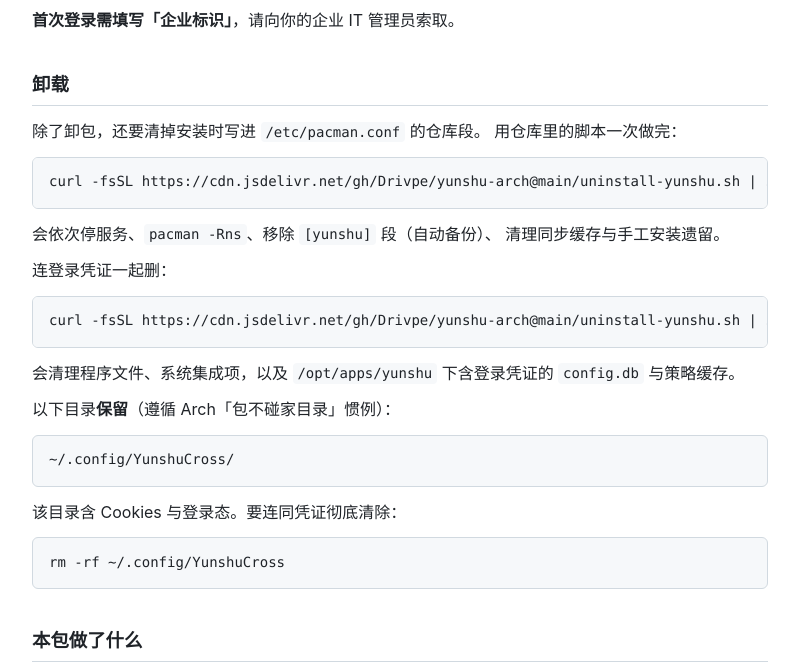
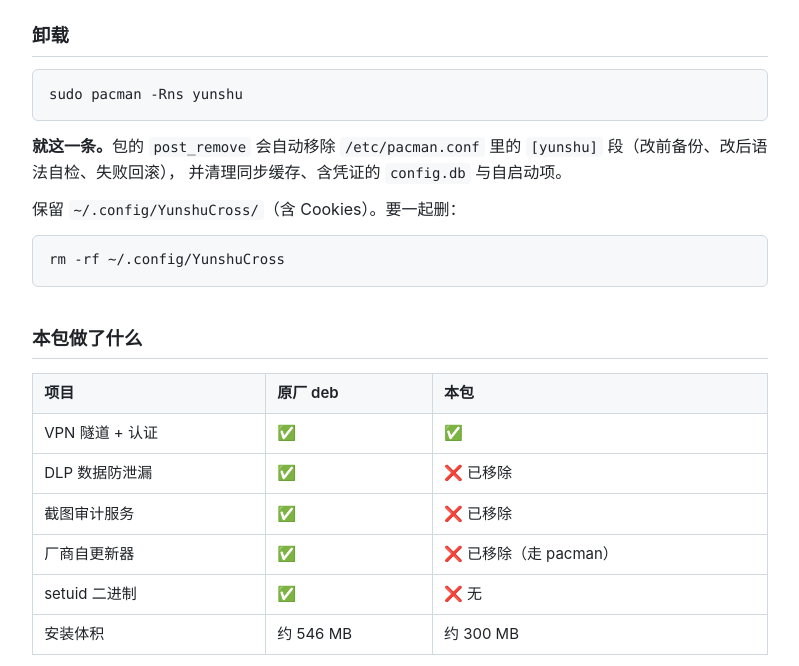
Before and after one commit to Drivpe/yunshu-arch, a plain HTML site: page docs/index.html in a window 1280 px wide. Shown: the part 1453-2119 px from the top of the page, without its empty margins (240-1039 px from the left). Drawn offline with Linux system fonts and the light colour scheme.

Commit message:
feat: 一条命令卸载（post_remove 自动清理仓库配置）

```diff
--- a/docs/index.html
+++ b/docs/index.html
@@ -51,12 +51,10 @@
 <p>在 <code>/etc/pacman.conf</code> 末尾加入：</p>
 
 <pre><code>[yunshu]
-Server = https://ghfast.top/https://github.com/Drivpe/yunshu-arch/releases/latest/download
 Server = https://github.com/Drivpe/yunshu-arch/releases/latest/download
 SigLevel = Optional TrustAll</code></pre>
 
-<p>第一行是国内加速镜像，第二行是官方源兜底；代理失效时 pacman 自动回落。
-若你在海外或不想用第三方代理，删掉第一行即可。</p>
+<p>若直连 GitHub 慢，可自行加镜像，但不建议用公共加速代理 —— 这类服务随时会掉。</p>
 
 <div class="note warn">
 <strong>关于 <code>SigLevel</code></strong><br>
@@ -102,26 +100,13 @@ makepkg -si</code></pre>
 
 <h2>卸载</h2>
 
-<p>除了卸包，还要清掉安装时写进 <code>/etc/pacman.conf</code> 的仓库段。
-用仓库里的脚本一次做完：</p>
+<pre><code>sudo pacman -Rns yunshu</code></pre>
 
-<pre><code>curl -fsSL https://cdn.jsdelivr.net/gh/Drivpe/yunshu-arch@main/uninstall-yunshu.sh | sudo bash</code></pre>
+<p><strong>就这一条。</strong>包的 <code>post_remove</code> 会自动移除
+<code>/etc/pacman.conf</code> 里的 <code>[yunshu]</code> 段（改前备份、改后语法自检、失败回滚），
+并清理同步缓存、含凭证的 <code>config.db</code> 与自启动项。</p>
 
-<p>会依次停服务、<code>pacman -Rns</code>、移除 <code>[yunshu]</code> 段（自动备份）、
-清理同步缓存与手工安装遗留。</p>
-
-<p>连登录凭证一起删：</p>
-
-<pre><code>curl -fsSL https://cdn.jsdelivr.net/gh/Drivpe/yunshu-arch@main/uninstall-yunshu.sh | sudo bash -s -- --purge</code></pre>
-
-<p>会清理程序文件、系统集成项，以及 <code>/opt/apps/yunshu</code> 下含登录凭证的
-<code>config.db</code> 与策略缓存。</p>
-
-<p>以下目录<strong>保留</strong>（遵循 Arch「包不碰家目录」惯例）：</p>
-
-<pre><code>~/.config/YunshuCross/</code></pre>
-
-<p>该目录含 Cookies 与登录态。要连同凭证彻底清除：</p>
+<p>保留 <code>~/.config/YunshuCross/</code>（含 Cookies）。要一起删：</p>
 
 <pre><code>rm -rf ~/.config/YunshuCross</code></pre>
 
```
